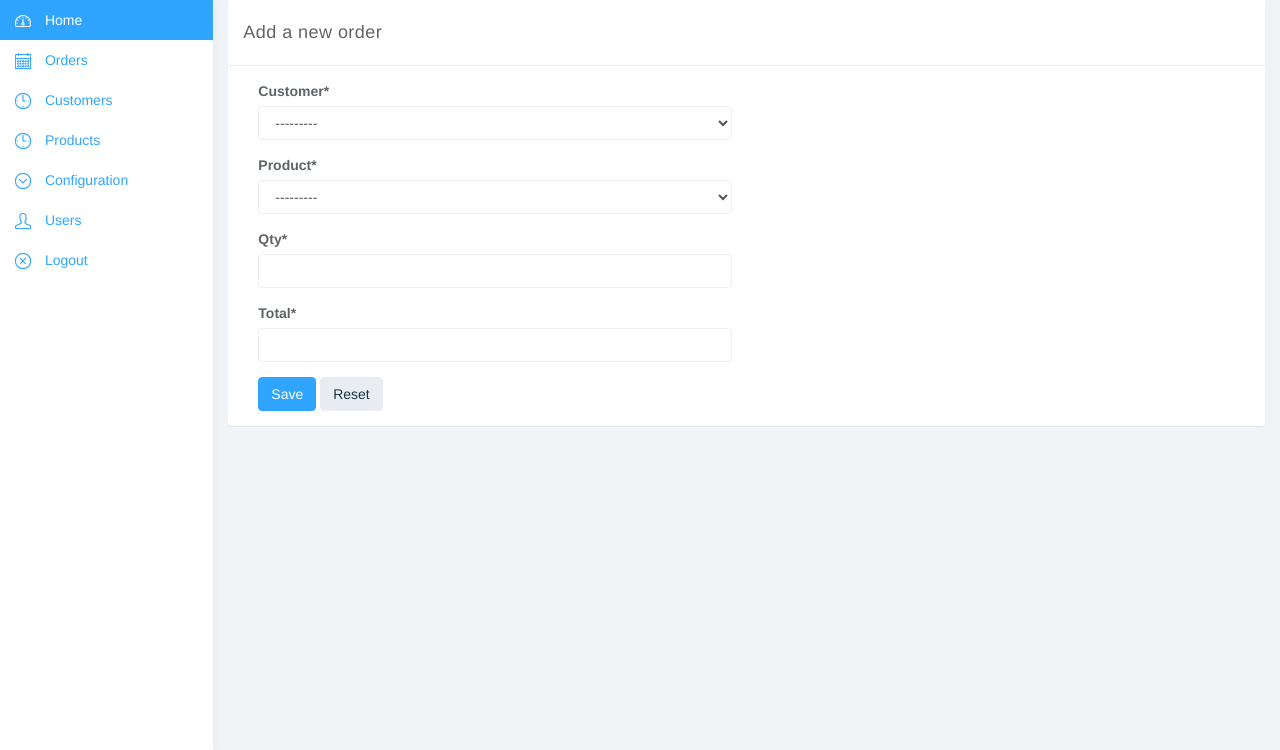
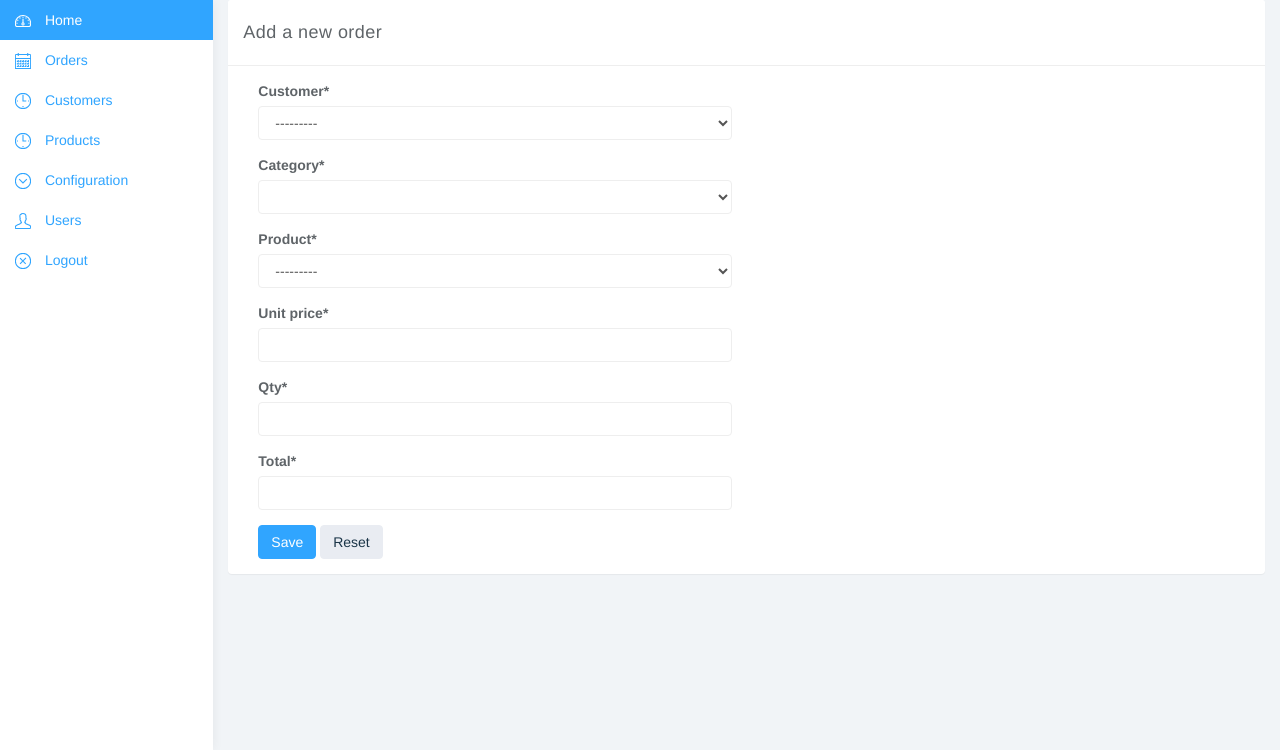
Before and after one commit to EdgarEldy/django_tutorial, a Django app: page /orders/add in a window 1280 px wide. Shown: the part 50-800 px from the top of the page. Run offline with Django 3.2, Linux system fonts and the light colour scheme; tables that the repository leaves empty hold one stand-in row (values such as "Sample post"); some libraries are stand-ins or nearby versions.

Commit message:
Setting up orders/add input data as_crispy_field

```diff
--- a/app/templates/app/orders/add.html
+++ b/app/templates/app/orders/add.html
@@ -9,9 +9,36 @@
                     <form role="form" action="{% url 'orders_add' %}" method="post">
                         {% csrf_token %}
                         <div class="form-group">
-                            {{ form|crispy }}
+                            {{ form.customer|as_crispy_field }}
                             <span class="invalid-feedback"></span>
                         </div>
+                        <div class="form-group">
+                            <label for="category_id"> Category*</label>
+                            <select name="category_id" id="category_id" class="form-control">
+                                <option value=""></option>
+                                {% for category in categories %}
+                                    <option value="{{ category.id }}">{{ category.cat_name }}</option>
+                                {% endfor %}
+                            </select>
+                            <span class="invalid-feedback"></span>
+                        </div>
+                    <div class="form-group">
+                        {{ form.product|as_crispy_field }}
+                        <span class="invalid-feedback"></span>
+                    </div>
+                    <div class="form-group">
+                        <label for="unit_price">Unit price*</label>
+                        <input type="text" name="unit_price" value="" class="form-control">
+                        <div class="invalid-feedback"></div>
+                    </div>
+                    <div class="form-group">
+                        {{ form.qty|as_crispy_field }}
+                        <span class="invalid-feedback"></span>
+                    </div>
+                    <div class="form-group">
+                        {{ form.total|as_crispy_field }}
+                        <span class="invalid-feedback"></span>
+                    </div>
                         <button type="submit" id="submit" class="btn btn-primary">Save</button>
                         <button type="reset" class="btn btn-default">Reset</button>
                     </form>
```
